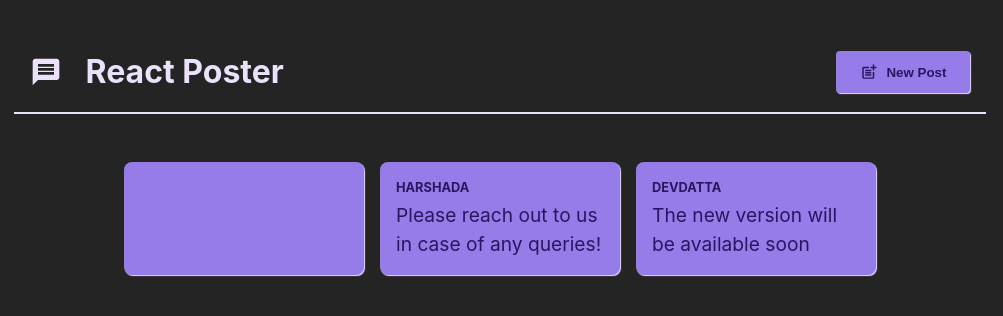
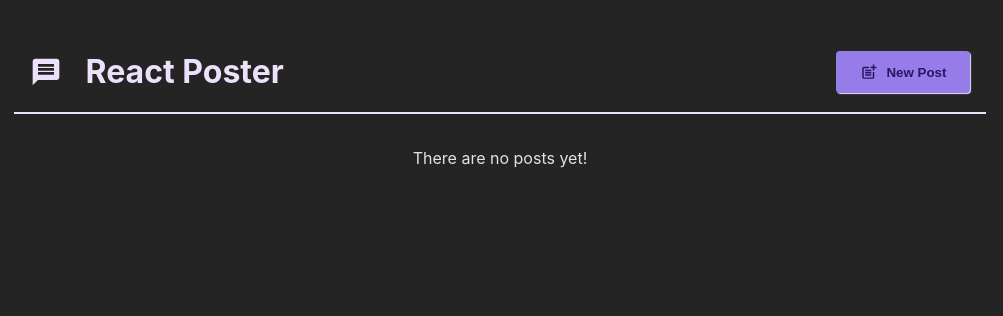
Before and after one commit to prajaktagd/react-poster-ui, a React (Vite) app: page / in a window 1280 px wide. Shown: the top 316 px of the page, without its empty margins (140-1143 px from the left). Built offline with nearby package versions, Linux system fonts and the light colour scheme.

Commit message:
Add the logic to add the new postwhen clicked on submit

```diff
--- a/package.json
+++ b/package.json
@@ -1,5 +1,5 @@
 {
-  "name": "react-poster",
+  "name": "react-poster-ui",
   "private": true,
   "version": "0.0.0",
   "type": "module",
--- a/src/App.jsx
+++ b/src/App.jsx
@@ -1,18 +1,30 @@
 import { useState } from "react";
 import Header from "./components/Header";
 import PostsList from "./components/PostsList";
+import Modal from "./components/Modal";
+import NewPost from "./components/NewPost";
 
 function App() {
   const [isPosting, setIsPosting] = useState(false);
+  const [posts, setPosts] = useState([]);
 
-  const stopPosting = () => setIsPosting(false);
-  const startPosting = () => setIsPosting(true);
+  const stopPostingHandler = () => setIsPosting(false);
+  const startPostingHandler = () => setIsPosting(true);
+
+  const addPostHandler = (newPost) => {
+    setPosts((existingPosts) => [newPost, ...existingPosts]);
+  };
 
   return (
     <>
-      <Header onCreatePost={startPosting} />
+      <Header onCreatePost={startPostingHandler} />
       <main>
-        <PostsList isPosting={isPosting} onStopPosting={stopPosting} />
+        {isPosting && (
+          <Modal onClose={stopPostingHandler}>
+            <NewPost onClose={stopPostingHandler} onAddPost={addPostHandler} />
+          </Modal>
+        )}
+        <PostsList posts={posts} />
       </main>
     </>
   );
--- a/src/components/NewPost.jsx
+++ b/src/components/NewPost.jsx
@@ -1,18 +1,32 @@
 import PropTypes from "prop-types";
 import styles from "./NewPost.module.css";
+import { useState } from "react";
 
 const NewPost = (props) => {
-  const { onBodyChange, onAuthorChange, onClose } = props;
+  const { onClose, onAddPost } = props;
+
+  const [body, setBody] = useState("");
+  const [author, setAuthor] = useState("");
+
+  const bodyChangeHandler = (event) => setBody(event.target.value);
+  const authorChangeHandler = (event) => setAuthor(event.target.value);
+
+  const submitHandler = (event) => {
+    event.preventDefault();
+    const newPost = { author, body };
+    onAddPost(newPost);
+    onClose();
+  };
 
   return (
-    <form className={styles.form}>
+    <form className={styles.form} onSubmit={submitHandler}>
       <div>
         <label htmlFor="body">Text</label>
-        <textarea id="body" rows={3} required onChange={onBodyChange} />
+        <textarea id="body" rows={3} required onChange={bodyChangeHandler} />
       </div>
       <div>
         <label htmlFor="name">Your name</label>
-        <input type="text" id="name" required onChange={onAuthorChange} />
+        <input type="text" id="name" required onChange={authorChangeHandler} />
       </div>
       <div className={styles.actions}>
         <button type="button" onClick={onClose}>
@@ -25,9 +39,8 @@ const NewPost = (props) => {
 };
 
 NewPost.propTypes = {
-  onBodyChange: PropTypes.func,
-  onAuthorChange: PropTypes.func,
   onClose: PropTypes.func,
+  onAddPost: PropTypes.func,
 };
 
 export default NewPost;
--- a/src/components/PostsList.jsx
+++ b/src/components/PostsList.jsx
@@ -1,42 +1,24 @@
-import { useState } from "react";
 import PropTypes from "prop-types";
-import NewPost from "./NewPost";
 import Post from "./Post";
-import Modal from "./Modal";
 import styles from "./PostsList.module.css";
 
 const PostsList = (props) => {
-  const { isPosting, onStopPosting } = props;
+  const { posts } = props;
 
-  const [author, setAuthor] = useState("");
-  const [body, setBody] = useState("");
+  const listOfPosts = (
+    <ul className={styles.posts}>
+      {posts.map(({ author, body }) => (
+        <Post key={author + body} author={author} body={body} />
+      ))}
+    </ul>
+  );
+  const noPosts = <div className={styles.noPosts}>There are no posts yet!</div>;
 
-  return (
-    <>
-      {isPosting && (
-        <Modal onClose={onStopPosting}>
-          <NewPost
-            onBodyChange={(event) => setBody(event.target.value)}
-            onAuthorChange={(event) => setAuthor(event.target.value)}
-            onClose={onStopPosting}
-          />
-        </Modal>
-      )}
-      <ul className={styles.posts}>
-        <Post author={author} body={body} />
-        <Post
-          author="Harshada"
-          body="Please reach out to us in case of any queries!"
-        />
-        <Post author="Devdatta" body="The new version will be available soon" />
-      </ul>
-    </>
-  );
+  return posts.length ? listOfPosts : noPosts;
 };
 
 PostsList.propTypes = {
-  isPosting: PropTypes.bool,
-  onStopPosting: PropTypes.func,
+  posts: PropTypes.array,
 };
 
 export default PostsList;
--- a/src/components/PostsList.module.css
+++ b/src/components/PostsList.module.css
@@ -8,3 +8,7 @@
   grid-template-columns: repeat(3, 30%);
   justify-content: center;
 }
+
+.noPosts {
+  text-align: center;
+}
```
Also changed, not shown: 2 other files (tests, documents, lock files or other folders).
